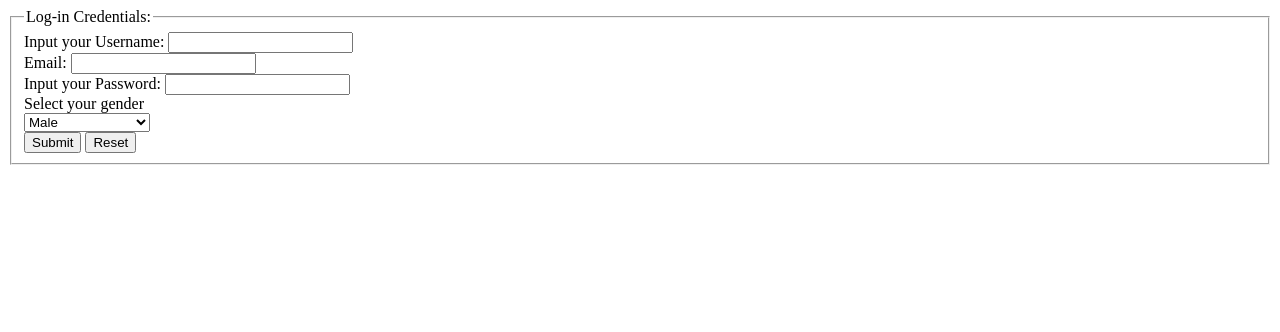
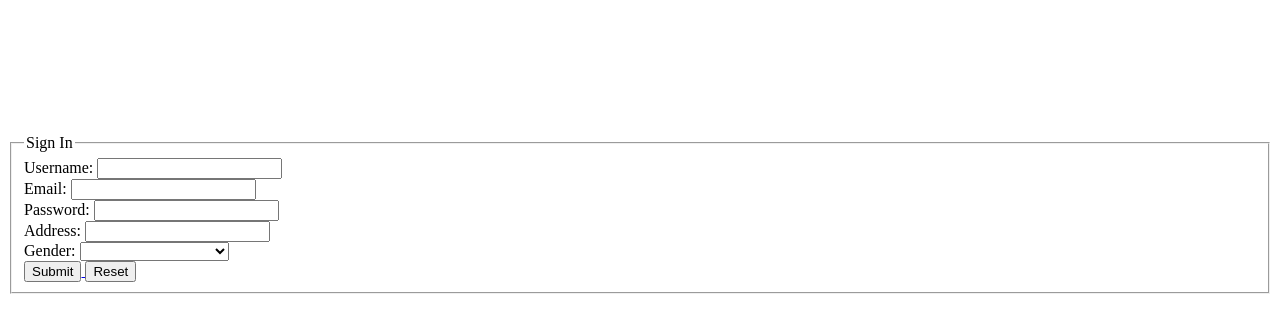
Before and after one commit to MarcellaAeon/Q4_FinalProject_Ba_mcdbalcoba-camarimon-cjdtorrena, a plain HTML site: page login.html in a window 1280 px wide. Drawn offline with Linux system fonts and the light colour scheme.

Commit message:
Update login.html

```diff
--- a/login.html
+++ b/login.html
@@ -3,35 +3,43 @@
 <head>
     <meta charset="UTF-8">
     <meta name="viewport" content="width=device-width, initial-scale=1.0">
-    <title>Document</title>
+    <title>Balcoba | Q4GFA1 Barium</title>
+    <link rel="stylesheet" href="styles.css">
+    <script src="script.js"></script>
 </head>
 <body>
-    <form onsubmit="return myFunction();">
-        <fieldset form="login" id="logins">
-            <legend>Log-in Credentials: </legend>
-
-
-        <label for="UserName">Input your Username:</label>
-        <input type="text" id="UserName" name="UserName"></br>
-
-        <label for="Email">Email:</label>
-        <input type="email" id="Email" name="Email"></br>
-
-        <label for="password">Input your Password:</label>
-        <input type = "password" id="pass" name="password"></br>
-
-
-
-        <label for="gender">Select your gender</label><br>
-            <select name="gender" id="gender">
-                <option value="Male">Male</option>
-                <option value="Female">Female</option>
-                <option value="I prefer not to say">I prefer not to say</option>
-            </select></br>
-
-        <input type="submit">
-        <input type = "reset" value = "Reset">
-    </fieldset>
-</form>
+    <br>
+    <br>
+    <br>
+    <br>
+    <br>
+    <br>
+    <br>
+    <section>
+        <form id="login" onsubmit="userCredentials()">
+            <fieldset form="login">
+                <legend>Sign In</legend>
+                <label for="username">Username:</label>
+                <input type="text" id="user" name="username" onblur="noUserInput()" onfocus="hasUserInput()"><br/>
+                <label for="email">Email:</label>
+                <input type="email" id="email" name="email" onblur="noEmailInput()" onfocus="hasEmailInput()"><br/>
+                <label for="password">Password:</label>
+                <input type="password" id="pass" name="password" onblur="noPassInput()" onfocus="hasPassInput()"><br/>
+                <label for="address">Address:</label>
+                <input type="text" id="address" name="address" onblur="noAddressInput()" onfocus="hasAddressInput()"><br/>
+                <label for="gender">Gender:</label>
+                <select name="gender" id="gender" onblur="noGenderInput()" onfocus="hasGenderInput()">
+                    <option value="default" disabled selected value></option>
+                    <option value="male">Male</option>
+                    <option value="female">Female</option>
+                    <option value="pntm">Prefer Not to Mention</option>
+                </select><br/>
+                <a href="index.html">
+                    <input type="submit" value="Submit" onclick="document.location = 'index.html'">
+                </a>
+                <input type="reset" value="Reset">
+            </fieldset>
+        </form>
+    </section>
 </body>
 </html>
```
